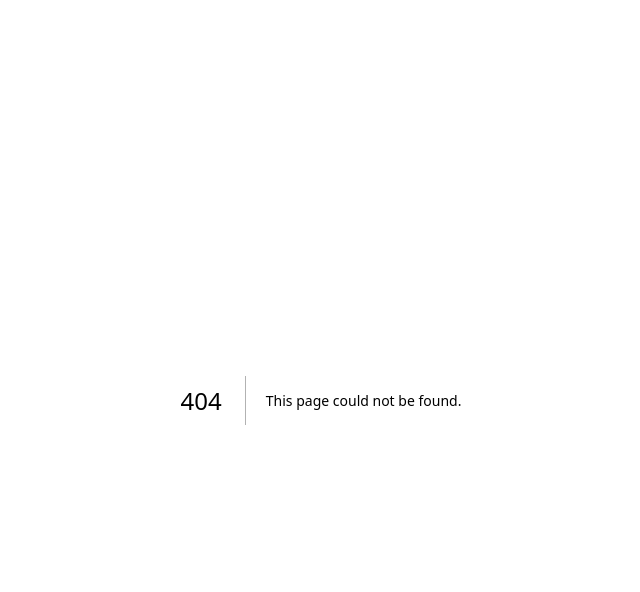
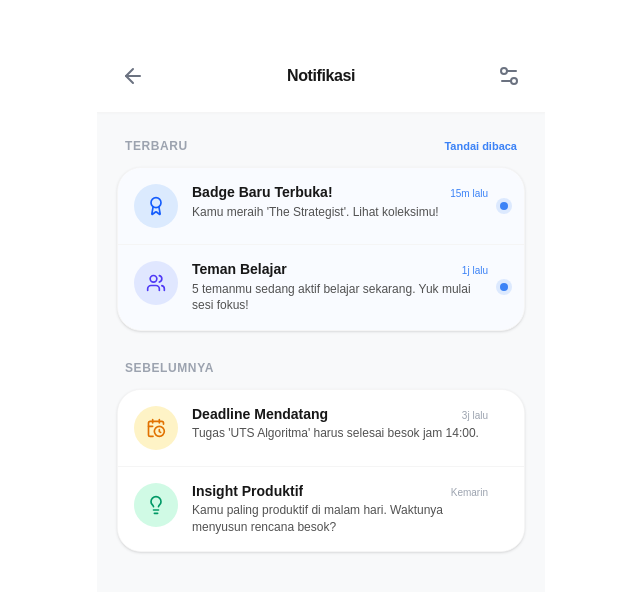
Before and after one commit to saaip7/pwa-gamatutor-id, a Next.js app in the folder frontend/: page /notifications in a window 1280 px wide. Before the commit this address had no page. Shown: the top 592 px of the page, without its empty margins (319-959 px from the left). Built offline with nearby package versions, Linux system fonts and the light colour scheme.

Commit message:
feat: implement notification center with unread state and marking functionality

```diff
--- /dev/null
+++ b/frontend/src/app/(pages)/notifications/page.tsx
@@ -0,0 +1,129 @@
+"use client";
+
+import React, { useState } from "react";
+import { motion, AnimatePresence } from "framer-motion";
+import { NotificationHeader } from "@/components/feature/notifications/NotificationHeader";
+import { NotificationItem, NotificationType } from "@/components/feature/notifications/NotificationItem";
+
+interface Notification {
+  id: string;
+  type: NotificationType;
+  title: string;
+  description: string;
+  time: string;
+  isUnread: boolean;
+  group: "terbaru" | "sebelumnya";
+}
+
+const INITIAL_NOTIFICATIONS: Notification[] = [
+  {
+    id: "1",
+    type: "award",
+    title: "Badge Baru Terbuka!",
+    description: "Kamu meraih 'The Strategist'. Lihat koleksimu!",
+    time: "15m lalu",
+    isUnread: true,
+    group: "terbaru"
+  },
+  {
+    id: "2",
+    type: "social",
+    title: "Teman Belajar",
+    description: "5 temanmu sedang aktif belajar sekarang. Yuk mulai sesi fokus!",
+    time: "1j lalu",
+    isUnread: true,
+    group: "terbaru"
+  },
+  {
+    id: "3",
+    type: "reminder",
+    title: "Deadline Mendatang",
+    description: "Tugas 'UTS Algoritma' harus selesai besok jam 14:00.",
+    time: "3j lalu",
+    isUnread: false,
+    group: "sebelumnya"
+  },
+  {
+    id: "4",
+    type: "insight",
+    title: "Insight Produktif",
+    description: "Kamu paling produktif di malam hari. Waktunya menyusun rencana besok?",
+    time: "Kemarin",
+    isUnread: false,
+    group: "sebelumnya"
+  }
+];
+
+export default function NotificationPage() {
+  const [notifications, setNotifications] = useState(INITIAL_NOTIFICATIONS);
+
+  const markAllAsRead = () => {
+    setNotifications(prev => prev.map(n => ({ ...n, isUnread: false })));
+  };
+
+  const markAsRead = (id: string) => {
+    setNotifications(prev => prev.map(n => n.id === id ? { ...n, isUnread: false } : n));
+  };
+
+  const latestNotifs = notifications.filter(n => n.group === "terbaru");
+  const previousNotifs = notifications.filter(n => n.group === "sebelumnya");
+
+  return (
+    <div className="w-full h-screen bg-neutral-50 flex flex-col mx-auto overflow-hidden relative max-w-md">
+      <NotificationHeader />
+
+      <main className="flex-1 overflow-y-auto no-scrollbar px-5 pt-6 pb-[34px] space-y-7">
+
+        {/* TERBARU SECTION */}
+        {latestNotifs.length > 0 && (
+          <section className="space-y-3">
+            <div className="flex items-center justify-between px-2">
+              <h3 className="text-[12px] font-bold text-neutral-400 tracking-wider uppercase">
+                Terbaru
+              </h3>
+              <button
+                onClick={markAllAsRead}
+                className="text-[11px] font-bold text-primary hover:text-primary/80 active:scale-95 transition-all"
+              >
+                Tandai dibaca
+              </button>
+            </div>
+
+            <div className="bg-white rounded-[24px] border border-neutral-100 shadow-sm overflow-hidden">
+              {latestNotifs.map((n, idx) => (
+                <NotificationItem
+                  key={n.id}
+                  {...n}
+                  isLast={idx === latestNotifs.length - 1}
+                  onClick={() => markAsRead(n.id)}
+                />
+              ))}
+            </div>
+          </section>
+        )}
+
+        {/* SEBELUMNYA SECTION */}
+        {previousNotifs.length > 0 && (
+          <section className="space-y-3">
+            <h3 className="text-[12px] font-bold text-neutral-400 tracking-wider uppercase px-2">
+              Sebelumnya
+            </h3>
+
+            <div className="bg-white rounded-[24px] border border-neutral-100 shadow-sm overflow-hidden">
+              {previousNotifs.map((n, idx) => (
+                <NotificationItem
+                  key={n.id}
+                  {...n}
+                  isLast={idx === previousNotifs.length - 1}
+                  onClick={() => markAsRead(n.id)}
+                />
+              ))}
+            </div>
+          </section>
+        )}
+
+        <div className="h-4" />
+      </main>
+    </div>
+  );
+}
--- /dev/null
+++ b/frontend/src/components/feature/notifications/NotificationHeader.tsx
@@ -0,0 +1,26 @@
+"use client";
+
+import React from "react";
+import { useRouter } from "next/navigation";
+import { ArrowLeft, Settings2 } from "lucide-react";
+
+export function NotificationHeader() {
+  const router = useRouter();
+
+  return (
+    <header className="shrink-0 pt-14 pb-4 px-4 flex items-center justify-between bg-white border-b border-neutral-100 z-20 shadow-[0_1px_2px_rgba(0,0,0,0.02)]">
+      <button
+        onClick={() => router.back()}
+        className="w-10 h-10 flex items-center justify-center text-neutral-500 hover:text-neutral-900 transition-colors rounded-full active:bg-neutral-50"
+      >
+        <ArrowLeft className="text-[22px]" />
+      </button>
+
+      <h1 className="text-[16px] font-bold text-neutral-900 tracking-tight">Notifikasi</h1>
+
+      <button className="w-10 h-10 flex items-center justify-center text-neutral-500 hover:text-primary transition-colors rounded-full active:bg-blue-50">
+        <Settings2 className="text-[22px]" />
+      </button>
+    </header>
+  );
+}
--- /dev/null
+++ b/frontend/src/components/feature/notifications/NotificationItem.tsx
@@ -0,0 +1,77 @@
+"use client";
+
+import React from "react";
+import { Award, Users, CalendarClock, Lightbulb } from "lucide-react";
+import { cn } from "@/lib/utils";
+
+export type NotificationType = "award" | "social" | "reminder" | "insight";
+
+interface NotificationItemProps {
+  type: NotificationType;
+  title: string;
+  description: string;
+  time: string;
+  isUnread?: boolean;
+  isLast?: boolean;
+  onClick?: () => void;
+}
+
+export function NotificationItem({
+  type,
+  title,
+  description,
+  time,
+  isUnread,
+  isLast,
+  onClick
+}: NotificationItemProps) {
+
+  const iconConfig = {
+    award: { icon: Award, bg: "bg-blue-100", text: "text-blue-600" },
+    social: { icon: Users, bg: "bg-indigo-100", text: "text-indigo-600" },
+    reminder: { icon: CalendarClock, bg: "bg-amber-100", text: "text-amber-600" },
+    insight: { icon: Lightbulb, bg: "bg-emerald-100", text: "text-emerald-600" },
+  };
+
+  const { icon: Icon, bg, text } = iconConfig[type];
+
+  return (
+    <button
+      onClick={onClick}
+      className={cn(
+        "w-full flex items-start gap-3.5 p-4 transition-colors relative group text-left",
+        isUnread ? "bg-blue-50/40 hover:bg-blue-50/60" : "bg-white hover:bg-neutral-50/80",
+        !isLast && "border-b border-neutral-100"
+      )}
+    >
+      <div className={cn(
+        "w-11 h-11 rounded-full flex items-center justify-center shrink-0 group-hover:scale-105 transition-transform",
+        bg,
+        text
+      )}>
+        <Icon className="w-5 h-5" />
+      </div>
+
+      <div className="flex-1 min-w-0 pr-5">
+        <div className="flex items-start justify-between gap-2 mb-0.5">
+          <h4 className="text-[14px] font-semibold text-neutral-900 leading-tight truncate">
+            {title}
+          </h4>
+          <span className={cn(
+            "text-[10px] font-medium whitespace-nowrap mt-0.5",
+            isUnread ? "text-primary" : "text-neutral-400"
+          )}>
+            {time}
+          </span>
+        </div>
+        <p className="text-[12px] text-neutral-600 leading-snug">
+          {description}
+        </p>
+      </div>
+
+      {isUnread && (
+        <div className="absolute right-4 top-1/2 -translate-y-1/2 w-2 h-2 rounded-full bg-primary shadow-[0_0_0_4px_rgba(59,130,246,0.15)]"></div>
+      )}
+    </button>
+  );
+}
```
Also changed, not shown: frontend/public/sw.js, 1 other file (tests, documents, lock files or other folders).
